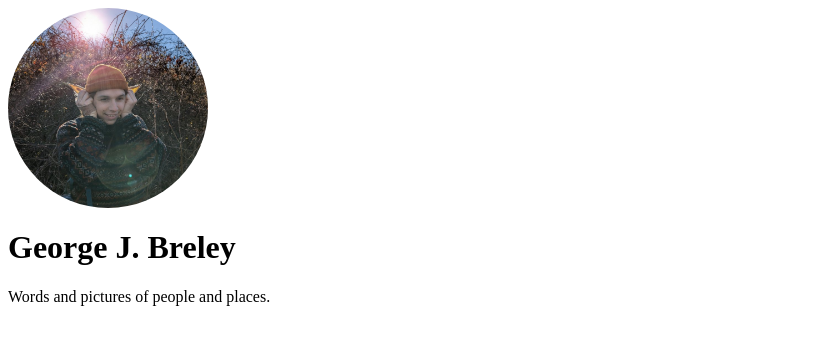
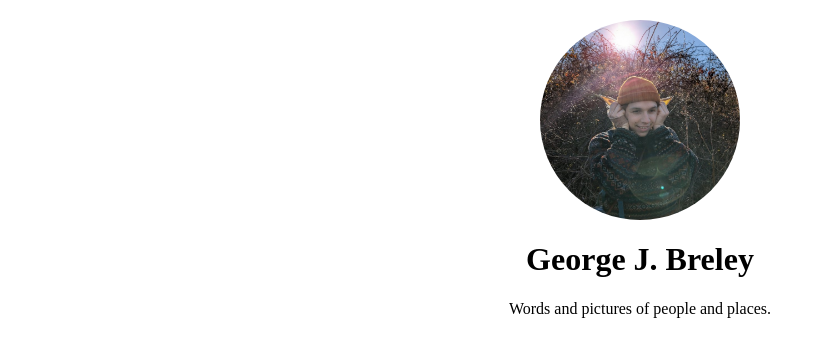
Before and after one commit to georgebreley/georgebreley.github.io, a plain HTML site: page index.html in a window 1280 px wide. Shown: the whole page, without its empty margins (0-825 px from the left). Drawn offline with Linux system fonts and the light colour scheme.

Commit message:
Update index.html

```diff
--- a/index.html
+++ b/index.html
@@ -7,14 +7,19 @@
         height: 200px; /* Same as width to maintain square */
         border-radius: 50%;
         overflow: hidden; /* Hide overflowed parts */
-        display: inline-block; /* Align with the text */
-        vertical-align: top; /* Align top with the text */
+        display: block; /* Make the image a block to center it */
+        margin: 0 auto; /* Auto margins for horizontal centering */
       }
       .profile-pic-wrapper img {
         width: 100%; /* Fill the wrapper */
         height: 100%;
         object-fit: cover; /* Ensures image covers the area */
         object-position: center; /* Center the image */
+      }
+      body {
+        text-align: center; /* Center-align all text */
+        margin: 0; /* Remove default margin */
+        padding: 20px; /* Add some padding */
       }
     </style>
   </head>
```
